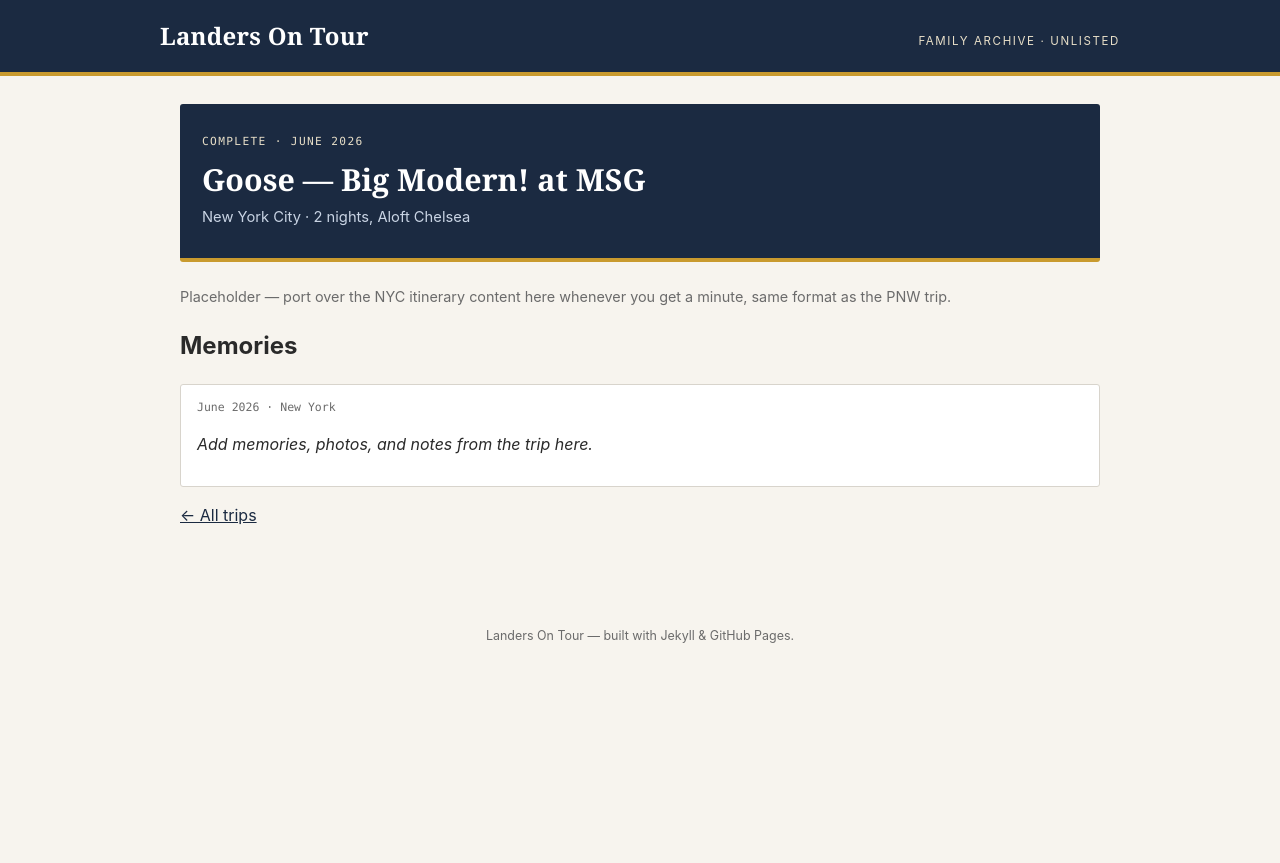
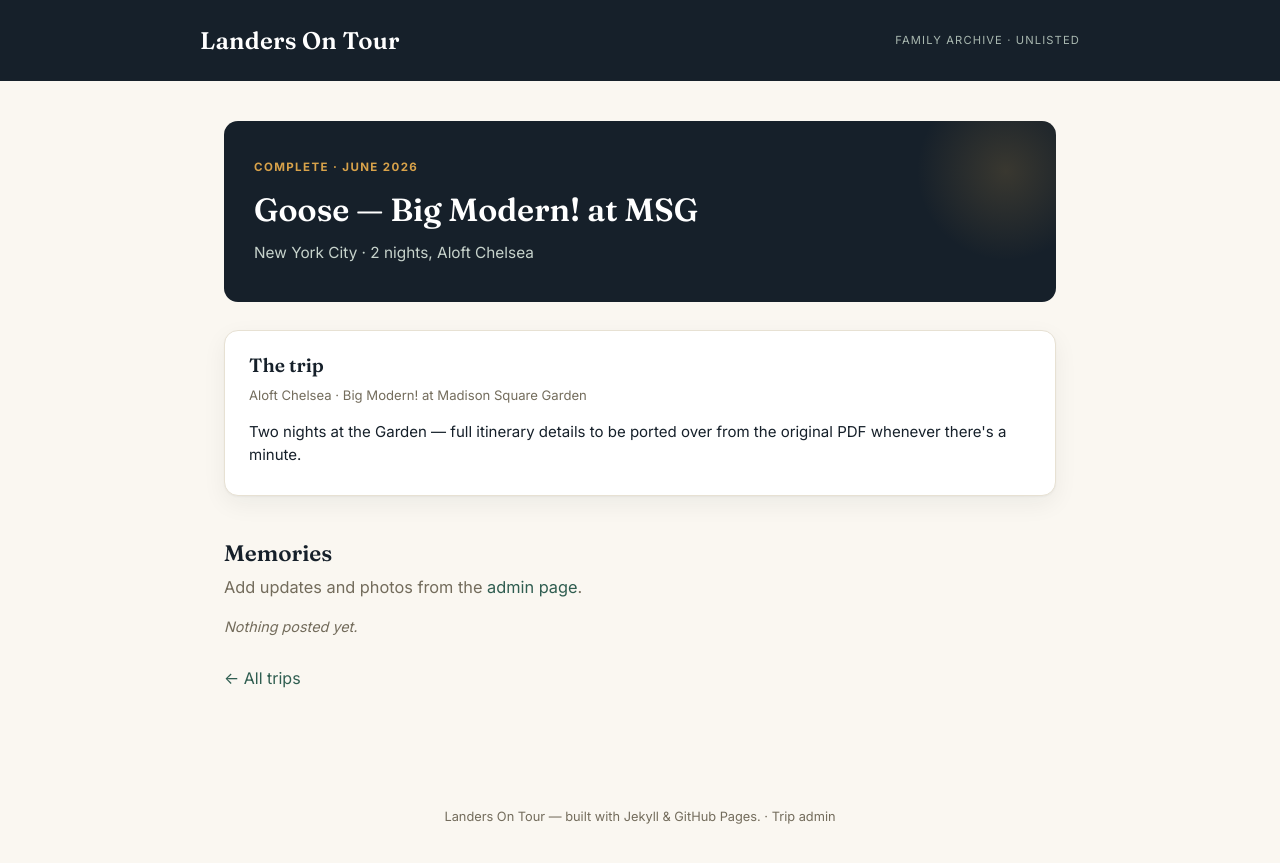
Before and after one commit to bmlanders/adventures, a Jekyll site: the page built from _trips/nyc-2026.md, in a window 1280 px wide. Shown: the top 863 px of the page. Built offline with Jekyll 4.4.1, drawn with Linux system fonts in a browser that asks for light colours.

Commit message:
Redesign: ink/pine/amber palette, timeline layout, working admin page, add Rhythm & Sails

```diff
--- a/_layouts/default.html
+++ b/_layouts/default.html
@@ -5,12 +5,15 @@
   <meta name="viewport" content="width=device-width, initial-scale=1">
   <meta name="robots" content="noindex, nofollow">
   <title>{% if page.title %}{{ page.title }} · {% endif %}{{ site.title }}</title>
+  <link rel="preconnect" href="https://fonts.googleapis.com">
+  <link rel="preconnect" href="https://fonts.gstatic.com" crossorigin>
+  <link href="https://fonts.googleapis.com/css2?family=Fraunces:opsz,wght@9..144,500;9..144,600;9..144,700&family=Inter:wght@400;500;600;700&display=swap" rel="stylesheet">
   <link rel="stylesheet" href="{{ '/assets/css/main.css' | relative_url }}">
 </head>
 <body>
   <header class="site-header">
     <div class="wrap">
-      <a class="brand" href="{{ '/' | relative_url }}">{{ site.title }}</a>
+      <a class="brand" href="{{ '/' | relative_url }}">Landers On Tour</a>
       <span class="tag">Family archive · unlisted</span>
     </div>
   </header>
@@ -18,7 +21,7 @@
     {{ content }}
   </main>
   <footer class="site-footer">
-    Landers On Tour — built with Jekyll &amp; GitHub Pages.
+    Landers On Tour — built with Jekyll &amp; GitHub Pages. &middot; <a href="{{ '/admin/' | relative_url }}">Trip admin</a>
   </footer>
 </body>
 </html>
--- a/_layouts/trip.html
+++ b/_layouts/trip.html
@@ -2,11 +2,11 @@
 layout: default
 ---
 <div class="trip-hero">
-  <div class="eyebrow">{{ page.status | upcase }}{% if page.dates %} · {{ page.dates }}{% endif %}</div>
+  <div class="eyebrow">{{ page.status }}{% if page.dates %} · {{ page.dates }}{% endif %}</div>
   <h1>{{ page.title }}</h1>
   {% if page.route %}<div class="route">{{ page.route }}</div>{% endif %}
 </div>
 
 {{ content }}
 
-<p><a href="{{ '/' | relative_url }}">&larr; All trips</a></p>
+<p style="margin-top:28px;"><a href="{{ '/' | relative_url }}">&larr; All trips</a></p>
--- a/_trips/nyc-2026.md
+++ b/_trips/nyc-2026.md
@@ -7,11 +7,18 @@
 blurb: "Two nights at the Garden for Big Modern!"
 ---
 
-<p style="color:var(--gray); font-size:0.9rem;">Placeholder — port over the NYC itinerary content here whenever you get a minute, same format as the PNW trip.</p>
+<!-- DAYS_START -->
+<div class="day-block">
+  <h3>The trip</h3>
+  <div class="day-sub">Aloft Chelsea · Big Modern! at Madison Square Garden</div>
+  <div class="entry">Two nights at the Garden — full itinerary details to be ported over from the original PDF whenever there's a minute.</div>
+</div>
+<!-- DAYS_END -->
 
-## Memories {#memories}
-
-<div class="memory">
-  <div class="meta">June 2026 · New York</div>
-  <p><em>Add memories, photos, and notes from the trip here.</em></p>
+<div class="memories-section" id="memories">
+  <h2>Memories</h2>
+  <p class="lede" style="margin-bottom:16px;">Add updates and photos from the <a href="{{ '/admin/' | relative_url }}">admin page</a>.</p>
+  <!-- MEMORIES_START -->
+  <p class="memory-empty">Nothing posted yet.</p>
+  <!-- MEMORIES_END -->
 </div>
--- a/assets/css/main.css
+++ b/assets/css/main.css
@@ -1,179 +1,295 @@
+/* ===== Landers On Tour — design tokens ===== */
 :root {
-  --navy: #1B2A41;
-  --navy-deep: #10192A;
-  --gold: #C99A2E;
-  --gold-light: #E8DFC8;
-  --cream: #F7F4EE;
-  --ink: #2A2A2A;
-  --gray: #6B6B6B;
-  --line: #D8D4CC;
-  --live: #3E6B4F;
-  --upcoming: #A63D2F;
-  --serif: "Iowan Old Style", "Georgia", serif;
-  --sans: -apple-system, "Segoe UI", Helvetica, Arial, sans-serif;
-  --mono: "SFMono-Regular", Consolas, monospace;
+  --ink:       #16202A;   /* deep charcoal-navy, primary text & dark surfaces */
+  --ink-soft:  #2B3947;
+  --paper:     #FAF7F1;   /* warm off-white background */
+  --card:      #FFFFFF;
+  --pine:      #2F5D50;   /* primary accent — classy, grounded, a little wild */
+  --pine-deep: #203F37;
+  --amber:     #D8A24A;   /* warm highlight, used sparingly */
+  --amber-soft:#F2E3C6;
+  --stone:     #736C5C;   /* muted text */
+  --line:      #E7E1D3;
+  --live:      #2F5D50;
+  --upcoming:  #B4762E;
+  --complete:  #8F8878;
+
+  --serif: "Fraunces", "Iowan Old Style", Georgia, serif;
+  --sans: "Inter", -apple-system, "Segoe UI", Helvetica, Arial, sans-serif;
+
+  --radius: 14px;
+  --radius-sm: 8px;
+  --shadow: 0 1px 2px rgba(22,32,42,0.04), 0 8px 24px rgba(22,32,42,0.06);
+  --shadow-hover: 0 4px 10px rgba(22,32,42,0.06), 0 16px 34px rgba(22,32,42,0.11);
 }
 
 * { box-sizing: border-box; }
+html { scroll-behavior: smooth; }
 
 body {
   margin: 0;
-  background: var(--cream);
+  background: var(--paper);
   color: var(--ink);
   font-family: var(--sans);
-  line-height: 1.5;
+  font-size: 16px;
+  line-height: 1.55;
+  -webkit-font-smoothing: antialiased;
 }
 
-a { color: var(--navy); }
-a:focus-visible, button:focus-visible { outline: 2px solid var(--gold); outline-offset: 2px; }
+a { color: var(--pine); text-decoration: none; }
+a:hover { text-decoration: underline; }
+a:focus-visible, button:focus-visible, input:focus-visible, textarea:focus-visible, select:focus-visible {
+  outline: 2px solid var(--amber); outline-offset: 2px;
+}
 
-/* ---- Site header: a ticket-stub strip ---- */
+h1, h2, h3 { font-family: var(--serif); color: var(--ink); font-weight: 600; }
+
+.eyebrow {
+  font-family: var(--sans);
+  font-size: 0.72rem;
+  font-weight: 700;
+  letter-spacing: 0.12em;
+  text-transform: uppercase;
+  color: var(--stone);
+}
+
+/* ===== Header ===== */
 .site-header {
-  background: var(--navy);
-  border-bottom: 4px solid var(--gold);
-  padding: 18px 20px;
+  background: var(--ink);
+  padding: 22px 24px;
 }
 .site-header .wrap {
-  max-width: 960px;
+  max-width: 880px;
   margin: 0 auto;
   display: flex;
-  align-items: baseline;
+  align-items: center;
   justify-content: space-between;
   flex-wrap: wrap;
   gap: 8px;
 }
 .site-header .brand {
   font-family: var(--serif);
-  font-weight: 700;
+  font-weight: 600;
   font-size: 1.5rem;
   color: #fff;
-  text-decoration: none;
   letter-spacing: 0.01em;
 }
+.site-header .brand:hover { text-decoration: none; opacity: 0.9; }
 .site-header .tag {
-  font-size: 0.72rem;
-  letter-spacing: 0.14em;
+  font-size: 0.7rem;
+  letter-spacing: 0.1em;
   text-transform: uppercase;
-  color: var(--gold-light);
+  color: #A9B8B0;
 }
 
-main { max-width: 960px; margin: 0 auto; padding: 28px 20px 60px; }
+main { max-width: 880px; margin: 0 auto; padding: 40px 24px 70px; }
 
-/* ---- Trip cards on the home page ---- */
-.trip-grid {
-  display: grid;
-  grid-template-columns: repeat(auto-fill, minmax(260px, 1fr));
-  gap: 18px;
-  margin-top: 20px;
+.lede {
+  color: var(--stone);
+  font-size: 1.02rem;
+  max-width: 56ch;
+  margin: 0 0 36px;
 }
+
+/* ===== Homepage: route-line timeline ===== */
+.timeline { position: relative; padding-left: 28px; }
+.timeline::before {
+  content: "";
+  position: absolute;
+  left: 6px; top: 6px; bottom: 6px;
+  width: 2px;
+  background: linear-gradient(to bottom, var(--pine), var(--line) 90%);
+}
+.timeline-item { position: relative; margin-bottom: 22px; }
+.timeline-item::before {
+  content: "";
+  position: absolute;
+  left: -28px; top: 22px;
+  width: 12px; height: 12px;
+  border-radius: 50%;
+  background: var(--card);
+  border: 3px solid var(--pine);
+}
+.timeline-item.status-upcoming::before { border-color: var(--upcoming); }
+.timeline-item.status-complete::before { border-color: var(--complete); }
+
 .trip-card {
-  background: #fff;
+  display: block;
+  background: var(--card);
   border: 1px solid var(--line);
-  border-radius: 3px;
-  overflow: hidden;
+  border-radius: var(--radius);
+  padding: 20px 22px;
+  box-shadow: var(--shadow);
+  transition: transform 0.16s ease, box-shadow 0.16s ease, border-color 0.16s ease;
+}
+.trip-card:hover {
+  transform: translateY(-2px);
+  box-shadow: var(--shadow-hover);
+  border-color: var(--pine);
   text-decoration: none;
-  color: var(--ink);
-  display: flex;
-  flex-direction: column;
-  transition: transform 0.15s ease, box-shadow 0.15s ease;
 }
-.trip-card:hover { transform: translateY(-2px); box-shadow: 0 6px 18px rgba(27,42,65,0.12); }
-.trip-card .stripe { height: 6px; background: var(--gold); }
-.trip-card.status-live .stripe { background: var(--live); }
-.trip-card .card-body { padding: 16px 18px 18px; }
-.trip-card .status {
-  font-family: var(--mono);
+.pill {
+  display: inline-block;
   font-size: 0.68rem;
+  font-weight: 700;
   letter-spacing: 0.08em;
   text-transform: uppercase;
-  color: var(--gray);
+  padding: 3px 10px;
+  border-radius: 20px;
+  background: var(--amber-soft);
+  color: var(--upcoming);
 }
-.trip-card.status-live .status { color: var(--live); font-weight: 700; }
+.trip-card.status-complete .pill { background: #ECEAE3; color: var(--complete); }
+.trip-card.status-live .pill { background: #E3ECE8; color: var(--live); }
+
 .trip-card h2 {
-  font-family: var(--serif);
-  font-size: 1.25rem;
-  margin: 6px 0 4px;
-  color: var(--navy);
+  font-size: 1.35rem;
+  margin: 10px 0 3px;
 }
-.trip-card .dates { font-size: 0.82rem; color: var(--gray); margin-bottom: 8px; }
-.trip-card .blurb { font-size: 0.88rem; color: var(--ink); }
+.trip-card .dates { font-size: 0.86rem; color: var(--stone); margin-bottom: 8px; }
+.trip-card .blurb { font-size: 0.94rem; color: var(--ink-soft); }
 
-/* ---- Trip detail page ---- */
+/* ===== Trip detail hero ===== */
 .trip-hero {
-  background: var(--navy);
+  background: var(--ink);
   color: #fff;
-  padding: 30px 22px;
-  border-radius: 3px;
-  border-bottom: 4px solid var(--gold);
-  margin-bottom: 24px;
+  padding: 38px 30px;
+  border-radius: var(--radius);
+  margin-bottom: 28px;
+  position: relative;
+  overflow: hidden;
 }
-.trip-hero .eyebrow {
-  font-family: var(--mono);
-  font-size: 0.7rem;
-  letter-spacing: 0.12em;
-  text-transform: uppercase;
-  color: var(--gold-light);
+.trip-hero::after {
+  content: "";
+  position: absolute; right: -40px; top: -40px;
+  width: 180px; height: 180px;
+  border-radius: 50%;
+  background: radial-gradient(circle, rgba(216,162,74,0.18), transparent 70%);
 }
-.trip-hero h1 { font-family: var(--serif); font-size: 1.9rem; margin: 6px 0 4px; }
-.trip-hero .route { color: #C9D4E4; font-size: 0.92rem; }
+.trip-hero .eyebrow { color: var(--amber); }
+.trip-hero h1 { color: #fff; font-size: 2rem; margin: 8px 0 6px; }
+.trip-hero .route { color: #C7D3CC; font-size: 0.96rem; }
 
 .day-nav {
-  display: flex;
-  gap: 6px;
-  flex-wrap: wrap;
-  margin-bottom: 24px;
+  display: flex; gap: 8px; flex-wrap: wrap;
+  margin-bottom: 28px;
 }
 .day-nav a {
-  font-family: var(--mono);
-  font-size: 0.78rem;
-  padding: 5px 10px;
+  font-family: var(--sans);
+  font-size: 0.8rem;
+  font-weight: 600;
+  padding: 6px 13px;
   border: 1px solid var(--line);
-  border-radius: 3px;
-  text-decoration: none;
-  color: var(--navy);
-  background: #fff;
+  border-radius: 30px;
+  color: var(--ink);
+  background: var(--card);
 }
-.day-nav a:hover { border-color: var(--gold); }
+.day-nav a:hover { border-color: var(--pine); color: var(--pine); text-decoration: none; }
 
 .day-block {
-  background: #fff;
+  background: var(--card);
   border: 1px solid var(--line);
-  border-left: 4px solid var(--gold);
-  border-radius: 3px;
-  padding: 16px 18px;
+  border-radius: var(--radius);
+  padding: 20px 24px;
   margin-bottom: 16px;
+  box-shadow: var(--shadow);
 }
-.day-block h3 { font-family: var(--serif); margin: 0 0 4px; color: var(--navy); font-size: 1.15rem; }
-.day-block .day-sub { font-size: 0.8rem; color: var(--gray); margin-bottom: 10px; }
-.day-block .entry { margin-bottom: 8px; font-size: 0.92rem; }
-.day-block .entry .t { font-family: var(--mono); font-weight: 700; color: var(--navy); margin-right: 8px; }
+.day-block h3 { font-size: 1.2rem; margin: 0 0 4px; }
+.day-block .day-sub { font-size: 0.82rem; color: var(--stone); margin-bottom: 14px; }
+.day-block .entry { display: flex; gap: 12px; margin-bottom: 9px; font-size: 0.94rem; align-items: baseline; }
+.day-block .entry .t {
+  flex: 0 0 auto;
+  font-weight: 700;
+  color: var(--pine);
+  font-size: 0.78rem;
+  letter-spacing: 0.03em;
+  min-width: 62px;
+}
 
-/* ---- Memories / photo log ---- */
+/* ===== Memories ===== */
+.memories-section { margin-top: 40px; }
+.memories-section h2 { font-size: 1.4rem; margin-bottom: 4px; }
 .memory {
-  background: #fff;
+  background: var(--card);
   border: 1px solid var(--line);
-  border-radius: 3px;
-  padding: 14px 16px;
+  border-radius: var(--radius);
+  padding: 16px 20px;
   margin-bottom: 12px;
 }
-.memory .meta { font-family: var(--mono); font-size: 0.72rem; color: var(--gray); margin-bottom: 6px; }
-.memory img { max-width: 100%; border-radius: 3px; margin-top: 8px; }
+.memory .meta {
+  font-size: 0.72rem; font-weight: 700; letter-spacing: 0.06em; text-transform: uppercase;
+  color: var(--stone); margin-bottom: 6px;
+}
+.memory p { margin: 0; }
+.photo-link {
+  display: inline-flex; align-items: center; gap: 6px;
+  margin-top: 10px;
+  padding: 7px 14px;
+  background: var(--pine);
+  color: #fff;
+  border-radius: 30px;
+  font-size: 0.82rem;
+  font-weight: 600;
+}
+.photo-link:hover { background: var(--pine-deep); text-decoration: none; }
+.memory-empty { color: var(--stone); font-size: 0.9rem; font-style: italic; }
 
-.photo-grid {
-  display: grid;
-  grid-template-columns: repeat(auto-fill, minmax(140px, 1fr));
-  gap: 8px;
-  margin: 14px 0;
+/* ===== Buttons / forms (shared with admin) ===== */
+.btn {
+  display: inline-block;
+  font-family: var(--sans);
+  font-weight: 600;
+  font-size: 0.9rem;
+  padding: 10px 20px;
+  border-radius: 30px;
+  border: none;
+  cursor: pointer;
+  background: var(--pine);
+  color: #fff;
 }
-.photo-grid img { width: 100%; height: 140px; object-fit: cover; border-radius: 3px; }
+.btn:hover { background: var(--pine-deep); text-decoration: none; }
+.btn.secondary { background: transparent; color: var(--pine); border: 1px solid var(--pine); }
+.btn.secondary:hover { background: var(--pine); color: #fff; }
+
+label { display: block; font-size: 0.82rem; font-weight: 600; color: var(--ink-soft); margin: 16px 0 6px; }
+input[type=text], input[type=password], input[type=date], input[type=url], textarea, select {
+  width: 100%;
+  font-family: var(--sans);
+  font-size: 0.95rem;
+  padding: 10px 12px;
+  border: 1px solid var(--line);
+  border-radius: var(--radius-sm);
+  background: #fff;
+  color: var(--ink);
+}
+textarea { min-height: 90px; resize: vertical; font-family: var(--sans); }
+.hint { font-size: 0.8rem; color: var(--stone); margin-top: 4px; }
+
+.card-block {
+  background: var(--card);
+  border: 1px solid var(--line);
+  border-radius: var(--radius);
+  padding: 22px 24px;
+  margin-bottom: 22px;
+  box-shadow: var(--shadow);
+}
+.status-msg { margin-top: 12px; font-size: 0.88rem; font-weight: 600; }
+.status-msg.ok { color: var(--pine); }
+.status-msg.err { color: #A63D2F; }
 
 footer.site-footer {
   text-align: center;
-  font-size: 0.78rem;
-  color: var(--gray);
-  padding: 24px 20px 40px;
+  font-size: 0.8rem;
+  color: var(--stone);
+  padding: 30px 20px 46px;
+}
+footer.site-footer a { color: var(--stone); }
+
+@media (max-width: 560px) {
+  .trip-hero h1 { font-size: 1.55rem; }
+  main { padding: 28px 16px 56px; }
 }
 
 @media (prefers-reduced-motion: reduce) {
-  .trip-card { transition: none; }
+  .trip-card, html { transition: none; scroll-behavior: auto; }
 }
```
Also changed, not shown: _trips/pnw-2026.md (+8 -7 lines), _trips/rhythm-sails-2026.md (added, +30 -0 lines), _trips/vegas-2026.md (+13 -6 lines), admin/index.html (renamed from admin.html), 1 other file.
